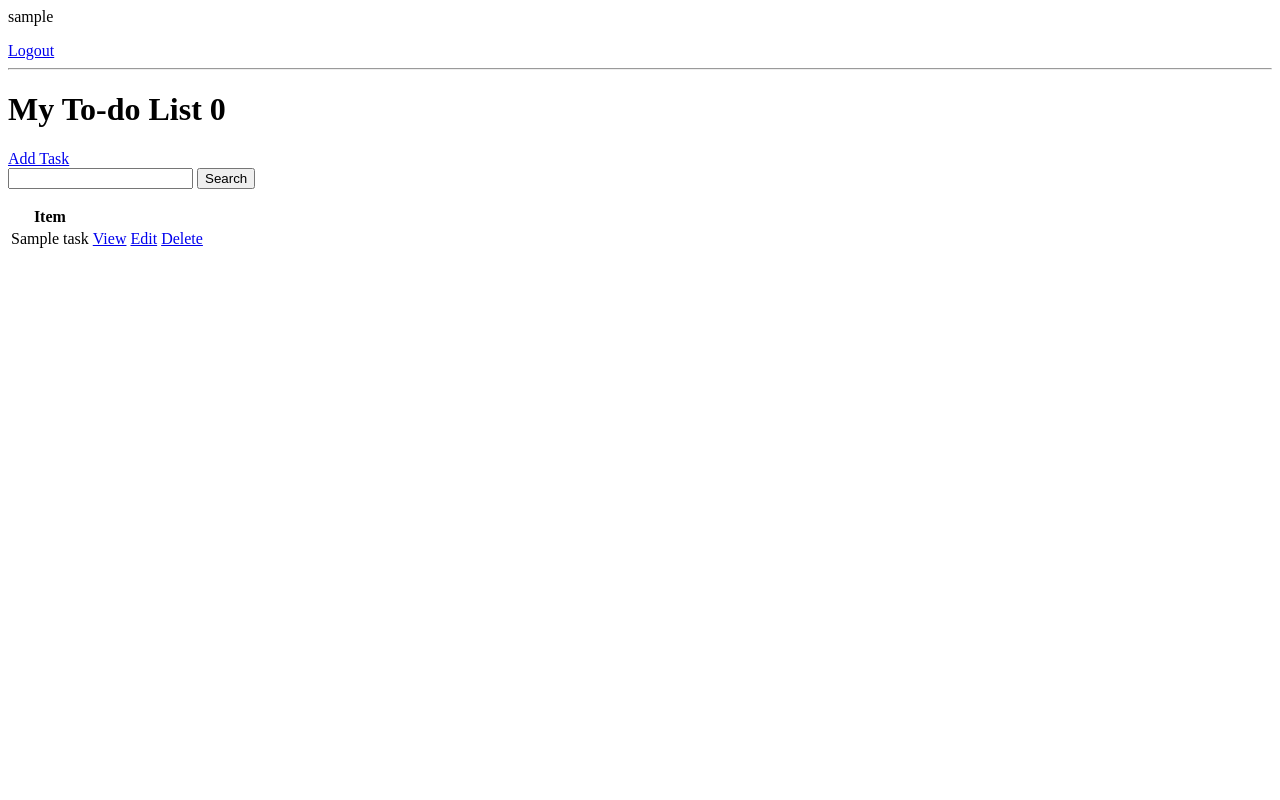
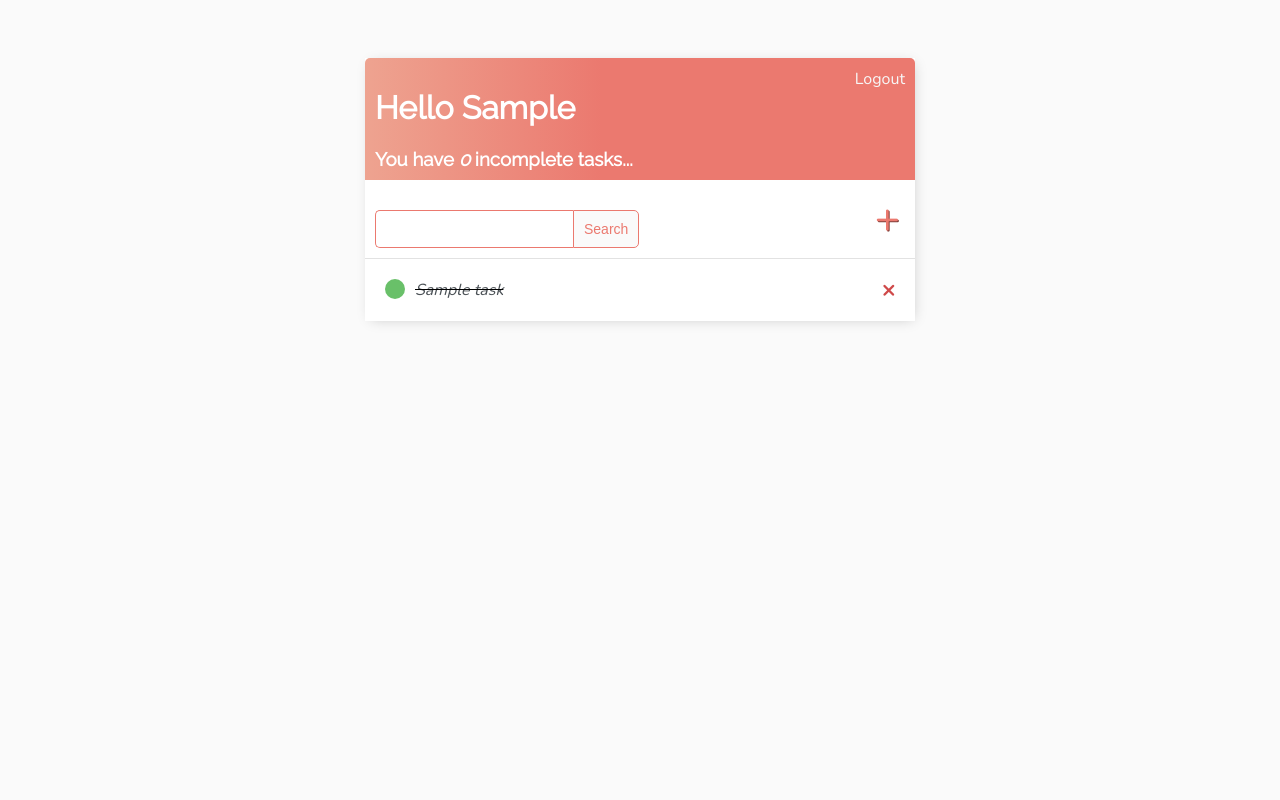
Before and after one commit to ardakoc/todo-list, a Django app: page / in a window 1280 px wide. Run offline with Django 3.2, Linux system fonts and the light colour scheme; a user stored in the database is signed in; tables that the repository leaves empty hold one stand-in row (values such as "Sample post").

Commit message:
adding some styling

```diff
--- a/base/urls.py
+++ b/base/urls.py
@@ -1,4 +1,3 @@
-from django import views
 from django.urls import path
 from .views import Login, Register, CreateTask, DeleteTask, TaskDetail, TaskList, UpdateTask
 
--- /dev/null
+++ b/static/style/main.css
@@ -0,0 +1,127 @@
+body {
+  background-color: #FAFAFA;
+  font-family: 'Nunito', sans-serif;
+  padding-top: 50px;
+}
+
+h1, h2, h3, h4, h5, h6 {
+  font-family: 'Raleway', sans-serif;
+}
+
+a, p {
+  color: #4B5156;
+}
+
+.container {
+  max-width: 550px;
+  margin: auto;
+  background-color: white;
+  -webkit-box-shadow: 2px 2px 13px -4px rgba(0,0,0, 0.21);
+  box-shadow: 2px 2px 13px -4px rgba(0,0,0, 0.21);
+}
+
+.header-bar {
+  display: flex;
+  justify-content: space-between;
+  color: #fff;
+  padding: 10px;
+  border-radius: 5px 5px 0 0;
+  background: linear-gradient(90deg, #EEA390 0%, #EB796F 43%, #EB796F 100%);
+}
+
+.header-bar a {
+  color: rgb(247, 247, 247);
+  text-decoration: none;
+}
+
+.task-wrapper {
+  display: flex;
+  justify-content: space-between;
+  align-items: center;
+  padding: 20px;
+  background-color: white;
+  border-top: 1px solid rgb(226, 226, 226);
+}
+
+.task-title {
+  display: flex;
+}
+
+.task-title a {
+  text-decoration: none;
+  color: #4B5156;
+  margin-left: 10px;
+}
+
+.task-complete-icon {
+  height: 20px;
+  width: 20px;
+  background-color: rgb(105, 192, 105);
+  border-radius: 50%;
+}
+
+.task-incomplete-icon {
+  height: 20px;
+  width: 20px;
+  background-color: rgb(218, 218, 218);
+  border-radius: 50%;
+}
+
+.delete-link {
+  text-decoration: none;
+  font-weight: 900;
+  color: #CF4949;
+  font-size: 22px;
+  line-height: 0;
+}
+
+#search-box-wrapper {
+  display: flex;
+  justify-content: space-between;
+  align-items: center;
+  padding: 10px;
+}
+
+#search-box-wrapper input[type=text] {
+  border-radius: 5px 0 0 5px;
+  border-right: none;
+}
+
+#search-box-wrapper .button {
+  border-radius: 0 5px 5px 0;
+}
+
+#add-link {
+  color: #EB796F;
+  text-decoration: none;
+  font-size: 42px;
+  text-shadow: 1px 1px #81413B;
+  margin-right: 5px;
+}
+
+input[type=text], input[type=password], textarea {
+  border: 1px solid #EB796F;
+  border-radius: 5px;
+  padding: 10px;
+  width: 90%;
+}
+
+label {
+  padding-top: 10px !important;
+  display: block;
+}
+
+.button {
+  border: 1px solid #EB796F;
+  background-color: #FAFAFA;
+  color: #EB796F;
+  padding: 10px;
+  font-size: 14px;
+  border-radius: 5px;
+  cursor: pointer;
+  text-decoration: none;
+}
+
+.card-body {
+  padding: 20px;
+}
--- /dev/null
+++ b/templates/base/main.html
@@ -0,0 +1,23 @@
+{% load static %}
+<!DOCTYPE html>
+<html lang="en">
+<head>
+  <meta charset="UTF-8">
+  <meta http-equiv="X-UA-Compatible" content="IE=edge">
+  <meta name="viewport" content="width=device-width, initial-scale=1.0">
+  <title>To-Do List</title>
+  <link rel='stylesheet' type='text/css' media='screen' href="{% static 'style/main.css' %}">
+
+  <link rel="preconnect" href="https://fonts.googleapis.com">
+  <link rel="preconnect" href="https://fonts.gstatic.com" crossorigin>
+  <link href="https://fonts.googleapis.com/css2?family=Nunito:wght@200&display=swap" rel="stylesheet">
+  <link href="https://fonts.googleapis.com/css2?family=Raleway&display=swap" rel="stylesheet">
+</head>
+<body>
+  <div class="container">
+    {% block content %}
+
+    {% endblock content %}
+  </div>
+</body>
+</html>
--- a/templates/base/task_list.html
+++ b/templates/base/task_list.html
@@ -1,34 +1,44 @@
-{% if request.user.is_authenticated %}
-  <p>{{ request.user }}</p>
+{% extends 'base/main.html' %}
+
+{% block content %}
+
+<div class="header-bar">
+  <div>
+    <h1>Hello {{ request.user|title }}</h1>
+    <h3 style="margin:0">You have <i>{{ count }}</i> incomplete task{{ count|pluralize:"s" }}...</h3>
+  </div>
   <a href="{% url 'logout' %}">Logout</a>
-{% else %}
-  <a href="{% url 'login' %}">Login</a>
-{% endif %}
+</div>
 
-<hr>
+<div id="search-box-wrapper">
+  <form action="" method="get" style="margin-top: 20px; display: flex;">
+    <input type="text" name="search-box" value="{{ search_input }}">
+    <input class="button" type="submit" value="Search">
+  </form>
+  <a id="add-link" href="{% url 'create-task' %}">&#x2b;</a>
+</div>
 
-<h1>My To-do List {{ count }}</h1>
-<a href="{% url 'create-task' %}">Add Task</a>
 
-<form action="" method="get">
-  <input type="text" name="search-box" value="{{ search_input }}">
-  <input type="submit" value="Search">
-</form>
 
-<table>
-  <tr>
-    <th>Item</th>
-    <th></th>
-    <th></th>
-  </tr>
+<div class="task-items-wrapper">
   {% for task in tasks %}
-    <tr>
-      <td>{{ task.title }}</td>
-      <td><a href="{% url 'task' task.id %}">View</a></td>
-      <td><a href="{% url 'update-task' task.id %}">Edit</a></td>
-      <td><a href="{% url 'delete-task' task.id %}">Delete</a></td>
-    </tr>
-    {% empty %}
-      <h3>No items in the list</h3>
+  <div class="task-wrapper">
+    {% if task.complete %}
+    <div class="task-title">
+      <div class="task-complete-icon"></div>
+      <i><s><a href="{% url 'update-task' task.id %}">{{ task }}</a></s></i>
+    </div>
+    {% else %}
+    <div class="task-title">
+      <div class="task-incomplete-icon"></div>
+      <a href="{% url 'update-task' task.id %}">{{ task }}</a>
+    </div>
+    {% endif %}
+    <a class="delete-link" href="{% url 'delete-task' task.id %}">&#215;</a>
+  </div>
+  {% empty %}
+  <h3>No items in the list</h3>
   {% endfor %}
-</table>
+</div>
+
+{% endblock content %}
--- a/todo_list/settings.py
+++ b/todo_list/settings.py
@@ -123,6 +123,10 @@ LOGIN_URL = 'login'
 
 STATIC_URL = '/static/'
 
+STATICFILES_DIRS = [
+    BASE_DIR / 'static',
+]
+
 # Default primary key field type
 # https://docs.djangoproject.com/en/3.2/ref/settings/#default-auto-field
 
```
Also changed, not shown: templates/base/login.html (+17 -7 lines), templates/base/register.html (+21 -7 lines), templates/base/task_confirm_delete.html (+17 -6 lines), templates/base/task_form.html (+16 -7 lines).
